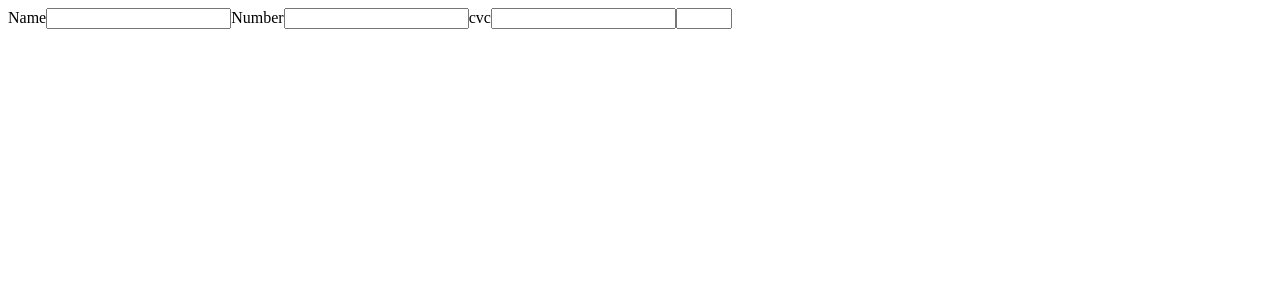
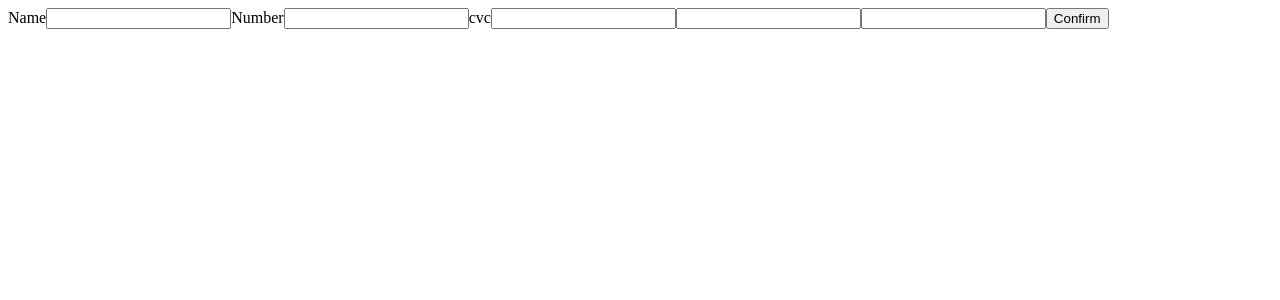
Before and after one commit to kujerocoding/interactive-card-details-form, a React (Vite) app: page / in a window 1280 px wide. Shown: the top 300 px of the page. Built offline with nearby package versions, Linux system fonts and the light colour scheme.

Commit message:
add elements

```diff
--- a/src/CardForm.jsx
+++ b/src/CardForm.jsx
@@ -9,19 +9,22 @@ const CardForm = () => {
 
             </div>
             <div className='card--back'>
-
             </div>
         </div>
       </div>
-      <form >
+      <div>
+        <form>
               <label htmlFor="name">Name</label>
               <input id="name" type="text" />
               <label htmlFor="name">Number</label>
-            <input id="number" type="number" />
+              <input id="cardNumber" type="number" />
               <label htmlFor="cvc">cvc</label>
+              <input id="month" type="number" />
+              <input id="year" type="number" />
               <input id="cvc"type="number" />
-            <input type="number" min={0} max={99} />
+              <button>Confirm</button>
         </form>
+      </div>
     </>
   )
 }
```
Lines whose indentation alone changed are shown as unchanged.
